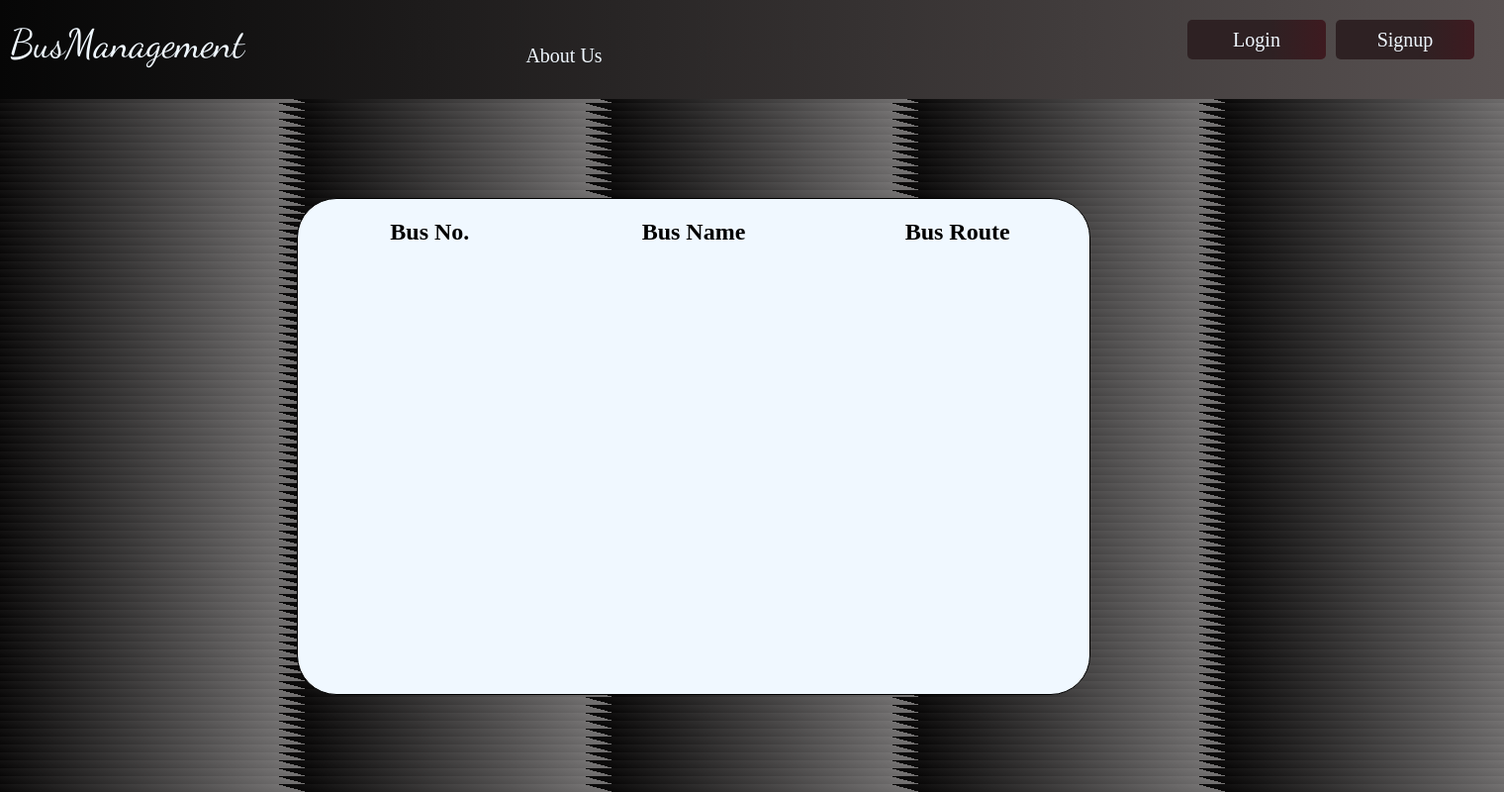
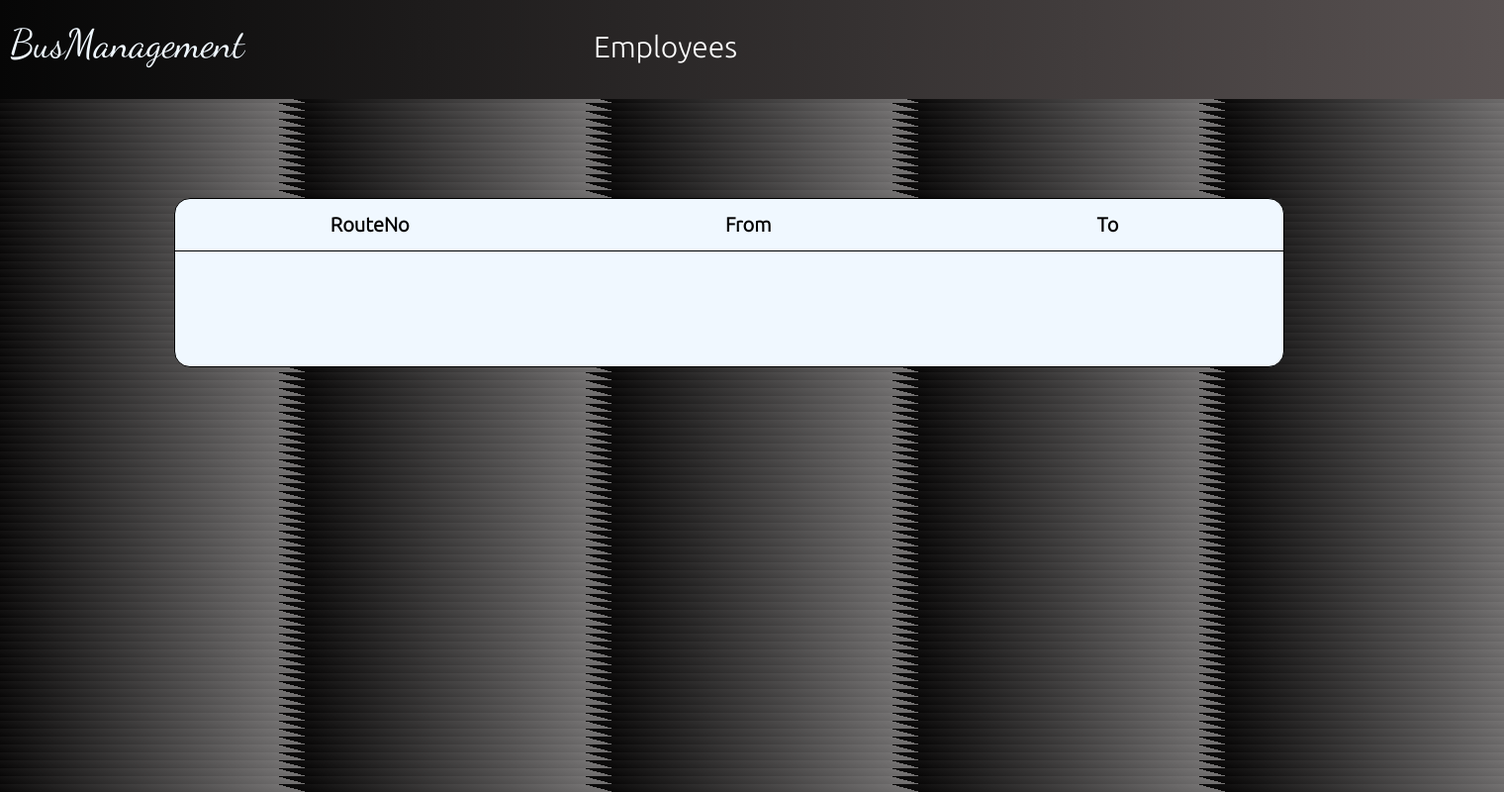
Before and after one commit to shreyash-01/Bus-Management-Website-CollegeProject, a Flask app: page /busroute in a window 1520 px wide. Shown: the whole page at 99% size. Run offline with Flask 3, Linux system fonts and the light colour scheme; lists and menus that the app fills with data are empty; some web fonts are replaced.

Commit message:
design changes

```diff
--- a/static/busroute.css
+++ b/static/busroute.css
@@ -28,83 +28,57 @@ body {
   color: aliceblue;
 }
 
-.buttons {
-  position: relative;
-  top: 0.9375rem; /* 15px */
+.heading {
+  position: absolute;
+  font-family: 'Ubuntu', cursive;
+  color: white;
+  font-size: 1.875rem; /* 30px */
+  left: 37.5rem; /* 600px */
 }
 
-.buttons a {
+.content {
+  position: absolute;
+  top: 12.5rem; /* 200px */
+  background-color: aliceblue;
+  height: auto; /* 600px */
+  width: 70rem; /* 800px */
+  border: 0.0625rem solid black; /* 1px */
+  left: 11rem; /* 300px */
+
+  border-radius: 1rem; /* 40px */
+
+
+}
+
+table {
+  text-align: center;
+}
+
+th {
+  width: 62.5rem; /* 1000px */
+  height: 3.125rem; /* 50px */
+  border-bottom: 0.0625rem solid black; /* 1px */
+  font-family: 'Ubuntu', cursive;
+  font-size: 1.25rem; /* 20px */
+}
+
+table a {
   text-decoration: none;
 }
 
-.about {
-  position: absolute;
-  height: 3.125rem; /* 50px */
-  width: 8.75rem; /* 140px */
-  text-align: center;
-  left: 31.25rem; /* 500px */
-  font-size: 1.25rem; /* 20px */
-  font-family: 'Times New Roman', Times, serif;
-  color: aliceblue;
-  padding-top: 1.875rem; /* 30px */
+.rows tr {
+  cursor: pointer;
+  height: 5rem; /* 80px */
+  font-size: 1.0625rem; /* 17px */
+  font-family: 'Ubuntu', cursive;
 }
 
-.about:hover {
-  background-color: #0d0c0c;
+.rows tr:hover {
+  background-color: #a6a3a3;
 }
 
-.login {
-  height: 2.5rem; /* 40px */
-  background-image: linear-gradient(to left, #8a5050, #5e0d1a, #2e2123 80%);
-  background-size: 300%;
-  transition: background-position 1s;
-  font-size: 1.25rem; /* 20px */
-  font-family: 'Times New Roman', Times, serif;
-  color: aliceblue;
-  width: 8.75rem; /* 140px */
-  position: absolute;
-  left: 75rem; /* 1200px */
-  top: 1.25rem; /* 20px */
-  cursor: pointer;
-  border-radius: 0.3125rem; /* 5px */
-  border-width: 0;
+td {
+  border: none;
+  margin: 0;
+  padding: 0;
 }
-
-.login:hover {
-  background-position: right;
-}
-
-.signup {
-  height: 2.5rem; /* 40px */
-  background-image: linear-gradient(to left, #8a5050, #5e0d1a, #2e2123 80%);
-  background-size: 300%;
-  transition: background-position 1s;
-  font-size: 1.25rem; /* 20px */
-  font-family: 'Times New Roman', Times, serif;
-  color: aliceblue;
-  width: 8.75rem; /* 140px */
-  position: absolute;
-  left: 84.375rem; /* 1350px */
-  top: 1.25rem; /* 20px */
-  cursor: pointer;
-  border-radius: 0.3125rem; /* 5px */
-  border-width: 0;
-}
-
-.signup:hover {
-  background-position: right;
-}
-
-.route {
-  position: absolute;
-  top: 12.5rem; /* 200px */
-  background-color: aliceblue;
-  height: 31.25rem; /* 500px */
-  width: 50rem; /* 800px */
-  border: 0.0625rem solid black; /* 1px */
-  left: 18.75rem; /* 300px */
-  text-align: center;
-  border-radius: 2.5rem; /* 40px */
-  display: grid;
-  grid-template-columns: 1fr 1fr 1fr;
-}
--- a/static/dashboard.css
+++ b/static/dashboard.css
@@ -40,7 +40,7 @@ body {
   position: absolute;
   top: 12.5rem; /* 200px */
   background-color: aliceblue;
-  height: auto; /* 600px */
+  height: 80rem; /* 600px */
   width: 50rem; /* 800px */
   border: 0.0625rem solid black; /* 1px */
   left: 18.75rem; /* 300px */
--- a/templates/busroute.html
+++ b/templates/busroute.html
@@ -12,39 +12,41 @@
     </head>
     <body>
       <div class="top">
+
         <div class="hb">
-               <a href="/" class="homeb"> BusManagement</a>
+           <a href="/home" class="homeb"> BusManagement</a>
         </div>
 
-            <div class="buttons">
-            <a href="" class="about">About Us</a>
-            </div>
-
-            <div class="register">
-              <form action="">
-                <button class="login">Login</button>
-                </form>
-                <form action="">
-                <button class="signup">Signup</button>
-              </form>
-            </div>
+        <p class="heading">Employees</p>
 
     </div>
 
-        <div class="route">
-          <div class="number">
-            <h2>Bus No.</h2>
-          </div>
-          <div class="busname">
-            <h2>Bus Name</h2>
+    <div class="content">
+        <table cellspacing="0px">
+            <tr><th>RouteNo</th><th>From</th>
+              <th>To</th>
+            </tr>
 
-          </div>
-          <div class="bus">
-            <h2>Bus Route</h2>
 
-          </div>
+            <tbody class="rows">
 
-          </div>
+            <tr>
+              <!-- Example Values -->
+              <td></td> <!-- RouteNo -->
+              <td></td> <!-- From -->
+              <td></td> <!-- To-->
+
+            </tr>
+
+          </tbody>
+
+
+          </table>
+        <br><br>
+
+
+
+
           <script src="https://code.jquery.com/jquery-3.7.0.js"></script>
           <script>
 
--- a/templates/dashboard.html
+++ b/templates/dashboard.html
@@ -40,7 +40,7 @@
       <br><br><br>
 
       <div class="editbs">
-        <p class="editbstext">Click on the below button to view the bus and its routes</p>
+        <p class="editbstext">Click on the below button to view the <b>Bus Routes</b></p>
         <a href="/busroute">
           <button class="editbsbutton">Bus routes</button>
         </a>
```
Lines whose indentation alone changed are shown as unchanged.
